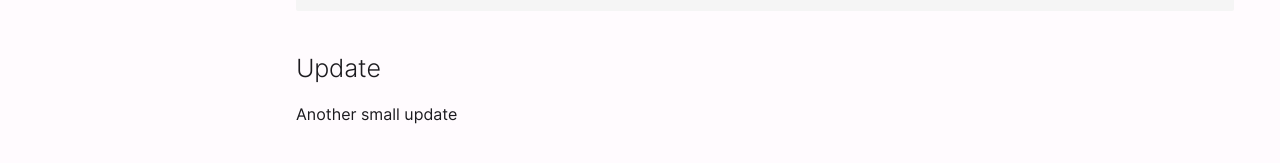
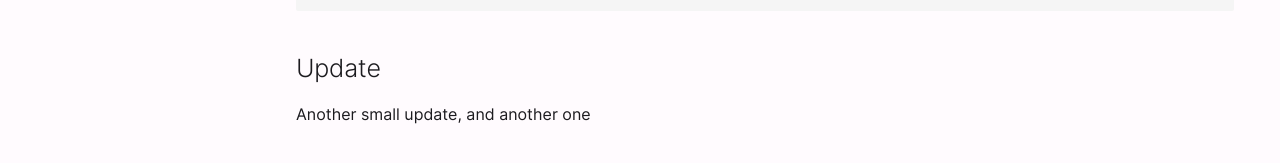
Before and after one commit to jakobzudrell/wiki, an MkDocs documentation site: the page built from docs/index.md, in a window 1280 px wide. Shown: the part 648-811 px from the top of the page. Built offline with MkDocs 1.6.1 and Material for MkDocs 9.7.7, drawn with Linux system fonts in a browser that asks for light colours; comment, search, counter and statistics services are not loaded.

```diff
--- a/docs/index.md
+++ b/docs/index.md
@@ -17,4 +17,4 @@ For full documentation visit [mkdocs.org](https://www.mkdocs.org).
         ...       # Other markdown pages, images and other files.
 
 ## Update
-Another small update
+Another small update, and another one
```
